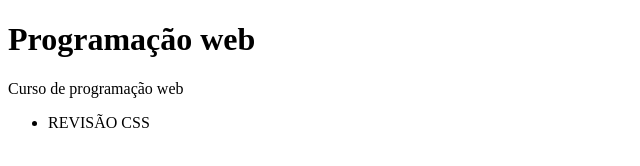
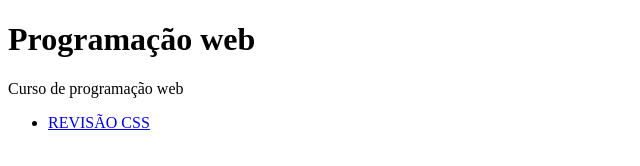
Before and after one commit to Gabriel-stack/programacao-web, a plain HTML site: page index.html in a window 1280 px wide. Shown: the whole page, without its empty margins (0-640 px from the left). Drawn offline with Linux system fonts and the light colour scheme.

Commit message:
modificado index home

```diff
--- a/index.html
+++ b/index.html
@@ -11,7 +11,7 @@
 	<p>Curso de programação web</p>
 
 	<ul>
-		<li href="REVISAO-CSS/">REVISÃO CSS</li>
+		<li><a href="REVISAO-CSS/">REVISÃO CSS</a></li>
 	</ul>
 </body>
 </html>
```
